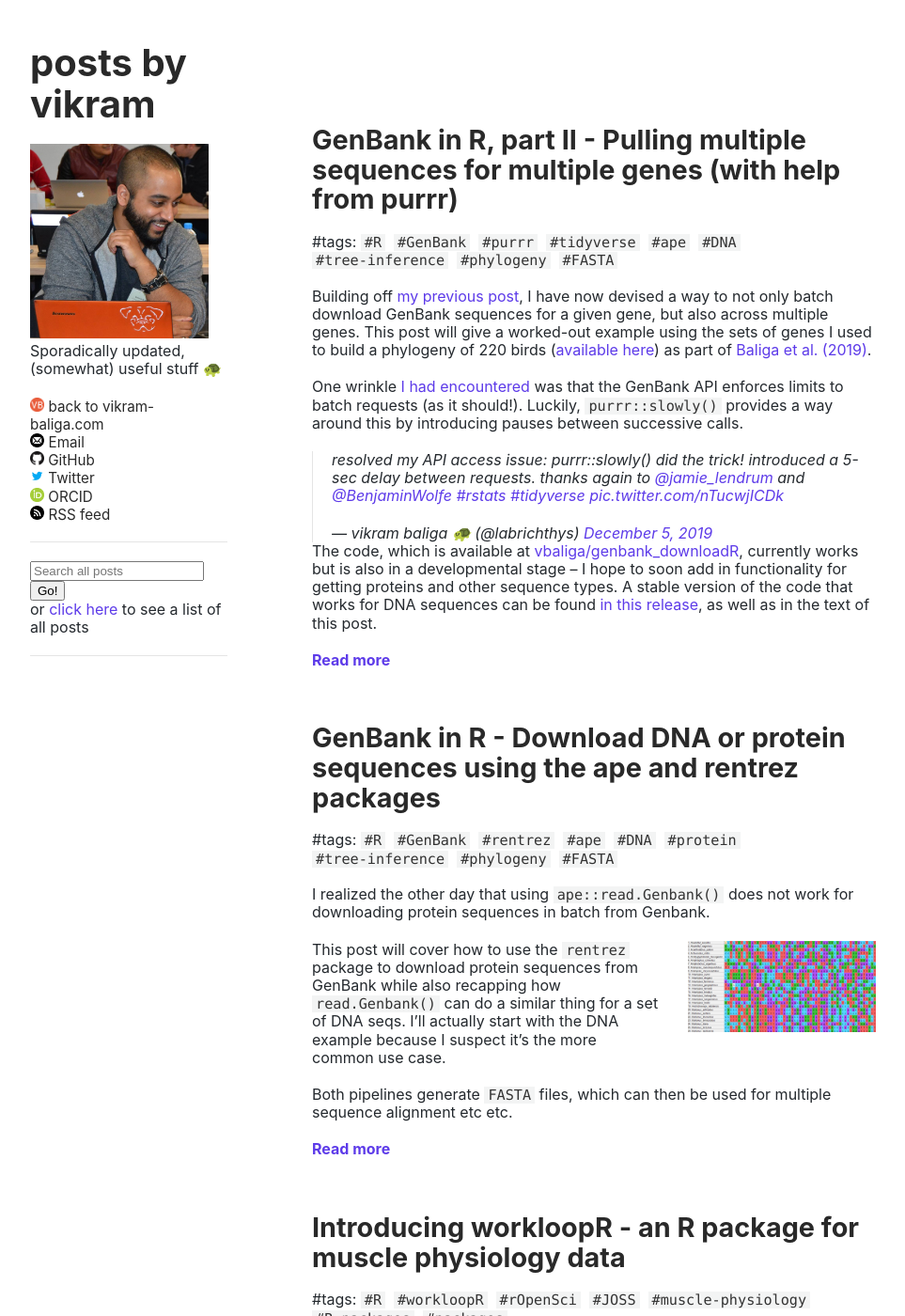
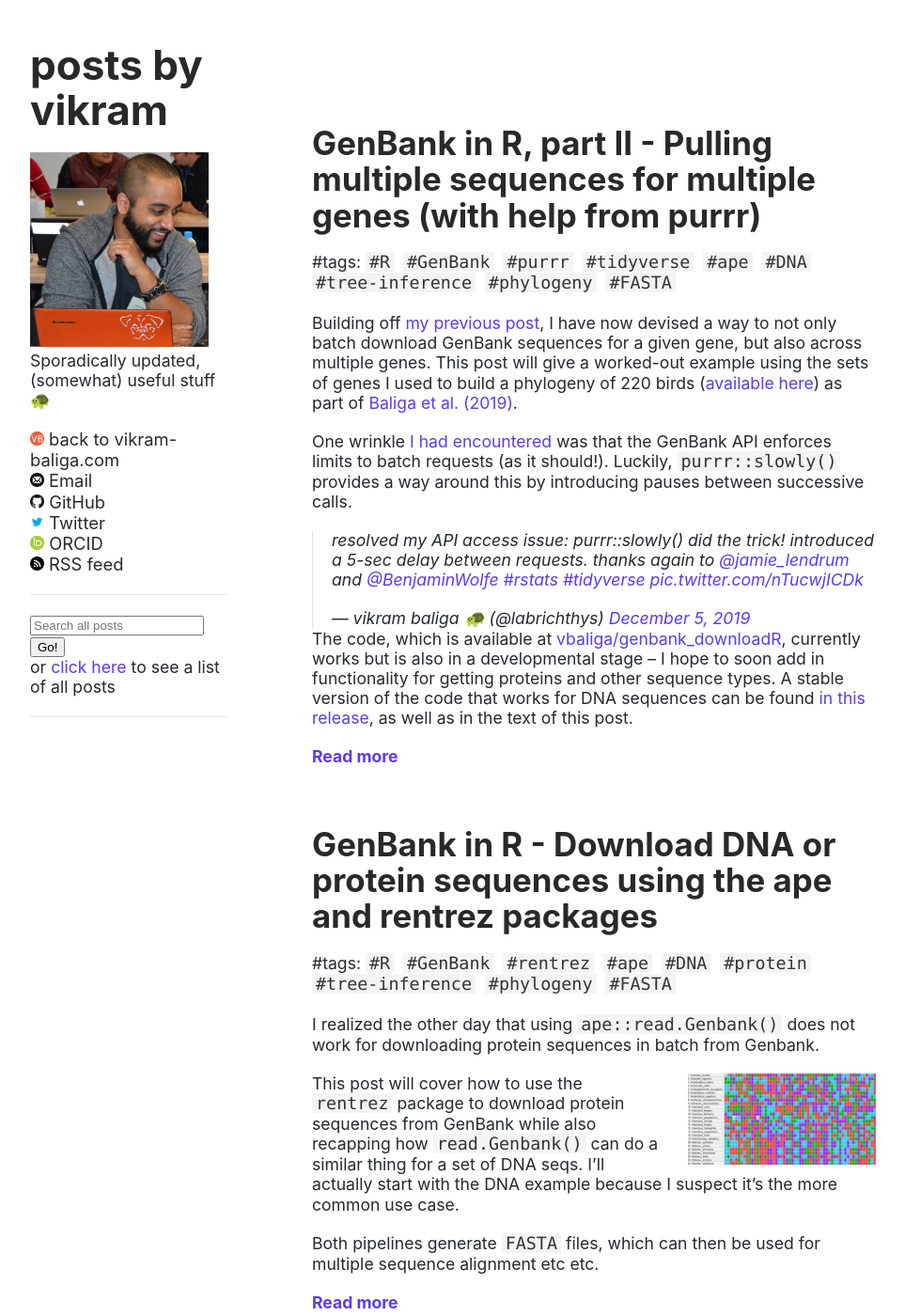
Before and after one commit to vbaliga/vbaliga.github.io, a Jekyll site: the page built from index.html, in a window 1280 px wide and 1400 px high. Shown: the whole window at 94% size, without its empty margins (158-1121 px from the left). Built offline with Jekyll 4.4.1, drawn with Linux system fonts in a browser that asks for light colours; a script that is not in the unit is left out; comment, search, counter and statistics services are not loaded.

Commit message:
bump font size by 10% uniformly

```diff
--- a/assets/css/style.css
+++ b/assets/css/style.css
@@ -307,7 +307,7 @@ body {
   background-color: #fff;
   margin-top: 30px;
   padding: 15px;
-  font: 1em apple-system, BlinkMacSystemFont, "Segoe UI", Roboto, "Helvetica Neue", Helvetica, Arial, sans-serif, "Apple Symbols", "Apple Color Emoji", "Segoe UI Emoji", "Segoe UI Symbol", "Noto Color Emoji";
+  font: 1.1em apple-system, BlinkMacSystemFont, "Segoe UI", Roboto, "Helvetica Neue", Helvetica, Arial, sans-serif, "Apple Symbols", "Apple Color Emoji", "Segoe UI Emoji", "Segoe UI Symbol", "Noto Color Emoji";
   line-height: 1.2;
   color: #24292e;
   font-weight: 400;
@@ -332,7 +332,7 @@ h1, h2, h3 {
 }
 
 h1 {
-  font-size: 1.8em;
+  font-size: 1.98em;
   overflow-wrap: break-word;
   font-weight: 700;
 }
@@ -369,7 +369,7 @@ a:hover small {
 }
 
 .post h1 {
-  font-size: 1.8em;
+  font-size: 1.98em;
   color: #292929;
   font: apple-system, BlinkMacSystemFont, "Segoe UI", Roboto, "Helvetica Neue", Helvetica, Arial, sans-serif, "Apple Symbols", "Apple Color Emoji", "Segoe UI Emoji", "Segoe UI Symbol", "Noto Color Emoji";
   margin: 0 0 20px;
@@ -403,7 +403,7 @@ a:hover small {
   color: #292929;
   text-decoration: none;
   overflow-wrap: break-word;
-  font: 0.95em apple-system, BlinkMacSystemFont, "Segoe UI", Roboto, "Helvetica Neue", Helvetica, Arial, sans-serif, "Apple Symbols", "Apple Color Emoji", "Segoe UI Emoji", "Segoe UI Symbol", "Noto Color Emoji";
+  font: 1.045em apple-system, BlinkMacSystemFont, "Segoe UI", Roboto, "Helvetica Neue", Helvetica, Arial, sans-serif, "Apple Symbols", "Apple Color Emoji", "Segoe UI Emoji", "Segoe UI Symbol", "Noto Color Emoji";
   font-weight: 400;
 }
 
@@ -456,7 +456,7 @@ blockquote {
 
 code, pre {
   font-family: Consolas, Monaco, Bitstream Vera Sans Mono, Lucida Console, Terminal, Liberation Mono, DejaVu Sans Mono, Courier New, monospace;
-  font-size: 0.95em;
+  font-size: 1.045em;
   color: #333;
   background-color:#F3F4F4;
   padding-left:4px;
```
